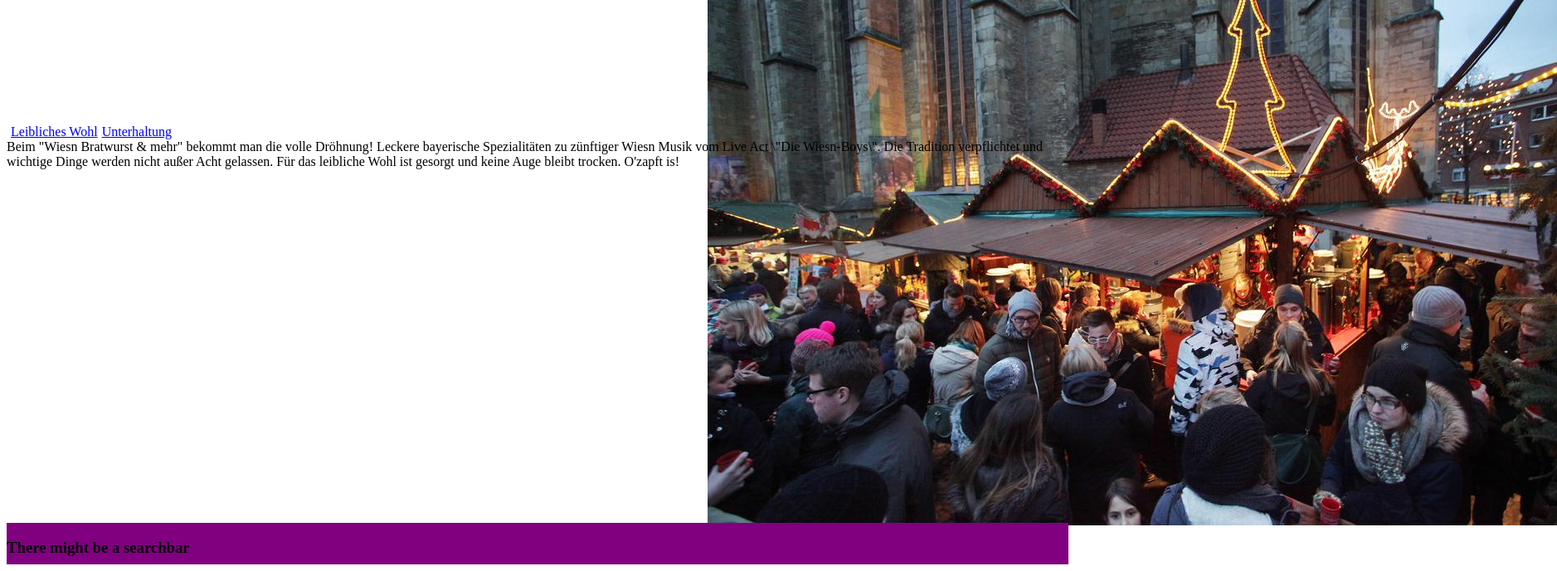
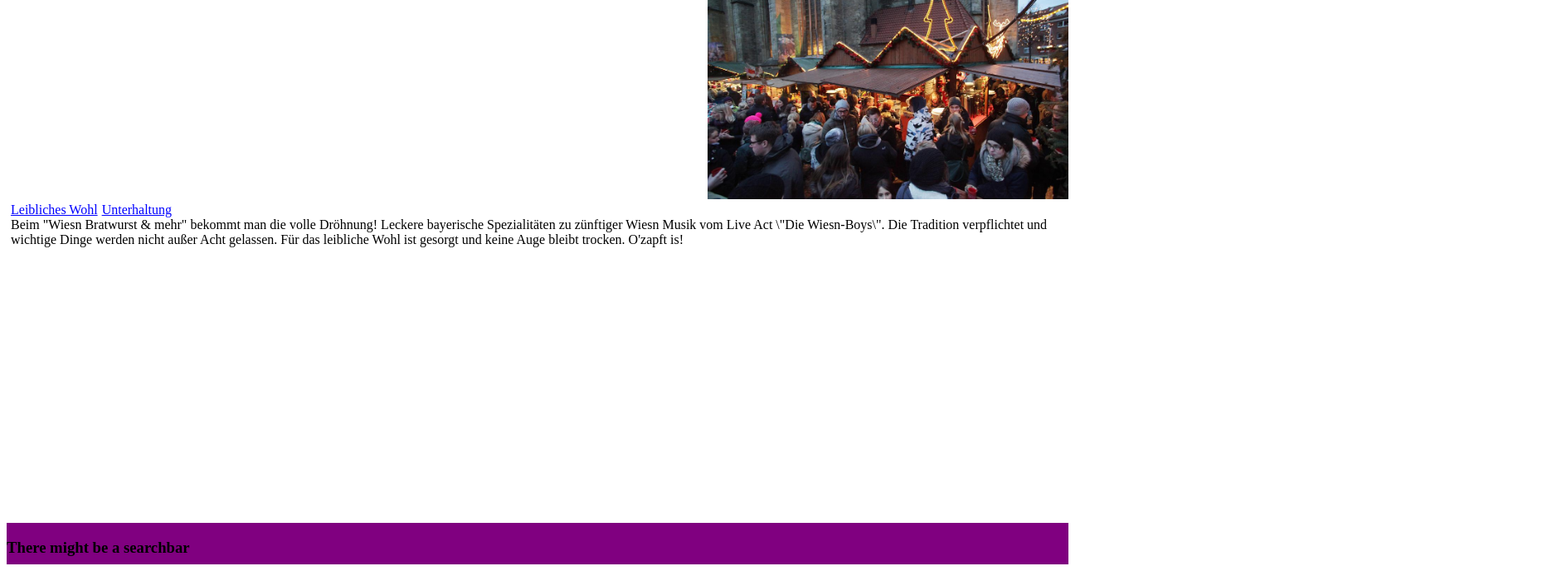
Before and after one commit to codeformuenster/weihnachtsmarkt, a Gatsby site: page /details in a window 1280 px wide. Shown: the part 128-816 px from the top of the page at 83% size, 1877 px wide, since content can reach past the window. Built offline with nearby package versions, Linux system fonts and the light colour scheme; Gatsby itself is replaced by a stand-in of ours.

Commit message:
Fix more stuff

```diff
--- a/src/components/Details/Details.css
+++ b/src/components/Details/Details.css
@@ -13,7 +13,7 @@
 #container {
     display: grid;
     grid-template-columns: 66% 34%;
-        grid-template-rows: auto 100px auto 1fr auto;
+        grid-template-rows: auto auto auto 1fr auto;
     grid-template-areas:
         "header header"
         "title logo"
@@ -26,7 +26,7 @@
 
 @media (min-width: 650px) {
     #container {
-        grid-template-rows: auto 200px auto 1fr auto;
+        grid-template-rows: auto auto auto 1fr auto;
     }
 }
 
@@ -40,15 +40,19 @@
 
 .imagearea {
     grid-area: logo;
+    text-align: center;
 }
 
-.img {
-    height: auto;
+.fit {
+    max-width: 100%;
+    max-height: 100%;
 }
 
 .description{
     grid-area: main;
     overflow-y: scroll;
+    margin-left: 5px;
+    margin-right: 5px;
 }
 
 .tags{
--- a/src/components/Details/Details.js
+++ b/src/components/Details/Details.js
@@ -36,6 +36,7 @@ class Details extends Component {
           <div className={'imagearea'}>
             <div className={'img'}>
               <img
+                className={'fit'}
                 src={require('../../images/' + image)} // eslint-disable-line no-undef
               />
             </div>
```
